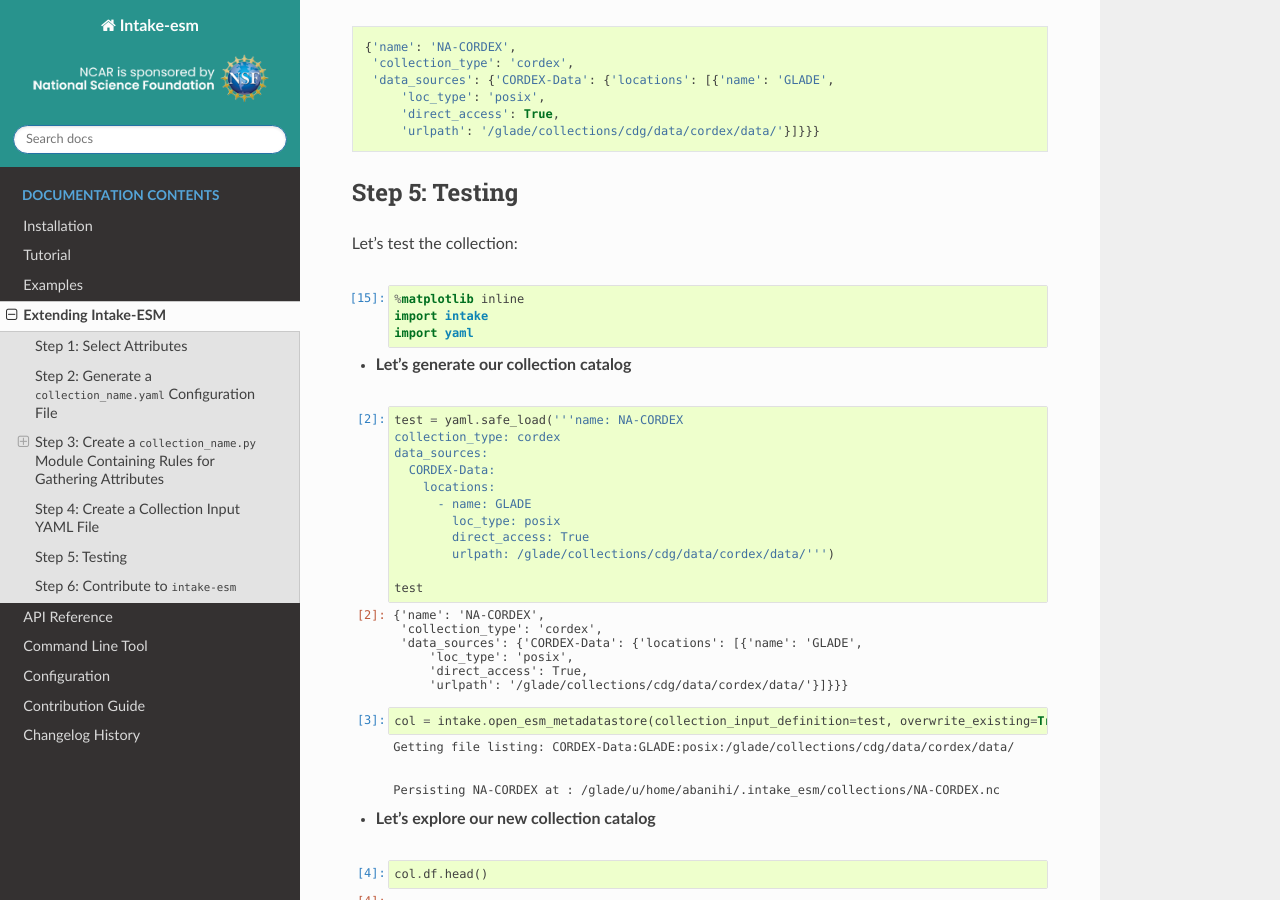
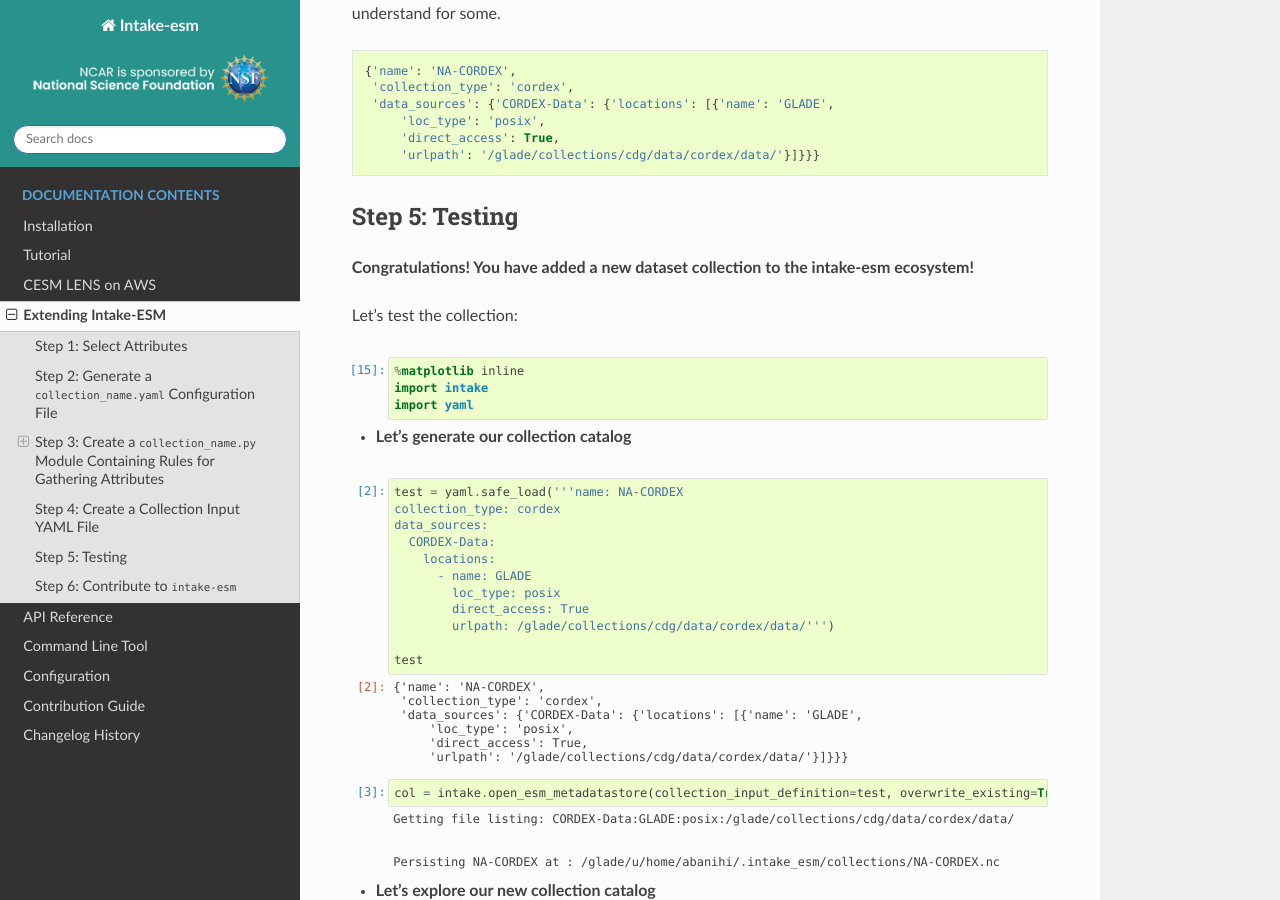
Before and after one commit to intake/intake-esm, a Sphinx documentation site: the page built from docs/source/notebooks/extension_guide.ipynb, in a window 1280 px wide and 900 px high, scrolled down 8521 px. Built offline with Sphinx 7.4.7 and the Read the Docs theme 2.0.0, drawn with Linux system fonts in a browser that asks for light colours; the version number could not be read and is left out.

Commit message:
Fix nbsphinx issue

```diff
--- a/docs/source/examples.rst
+++ /dev/null
@@ -1,4 +0,0 @@
-Examples
-=========
-
-.. include:: ./notebooks/examples/cesm1-lens-aws.ipynb
--- a/docs/source/index.rst
+++ b/docs/source/index.rst
@@ -16,7 +16,7 @@
 
    installation
    notebooks/tutorial.ipynb
-   examples
+   notebooks/examples/cesm1-lens-aws.ipynb
    notebooks/extension_guide.ipynb
    api
    cli
```
Also changed, not shown: docs/source/notebooks/examples/cesm1-lens-aws.ipynb, docs/source/notebooks/extension_guide.ipynb.
